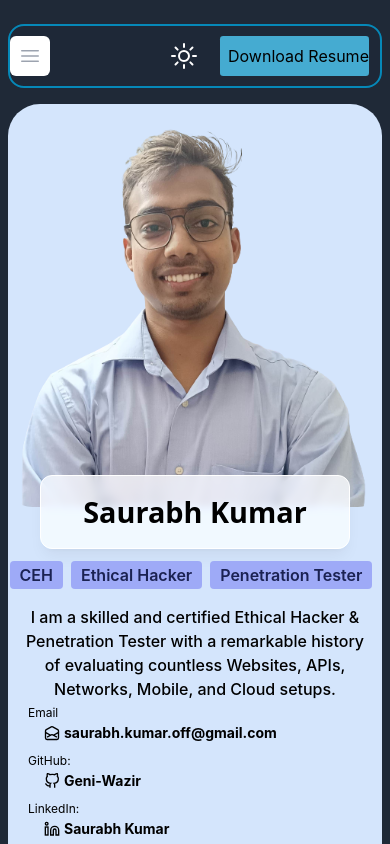
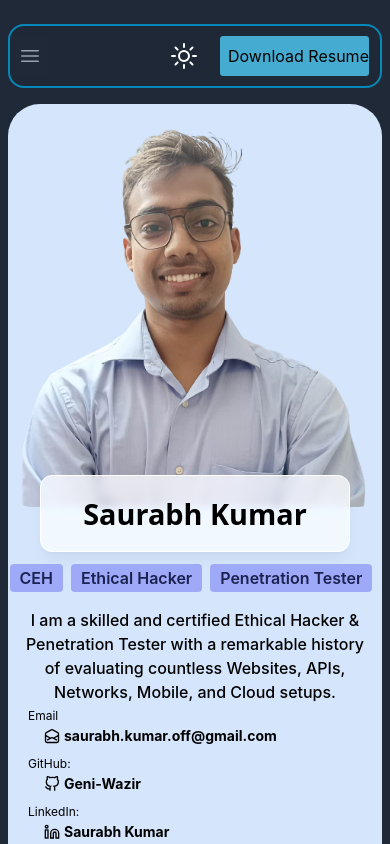
Before and after one commit to Geni-Wazir/Portfolio-React, a React (Create React App) app: page / in a window 390 px wide. Shown: the top 844 px of the page. Built offline with nearby package versions, Linux system fonts and the light colour scheme.

Commit message:
updated css

```diff
--- a/src/App.css
+++ b/src/App.css
@@ -121,10 +121,6 @@
     margin-top: 0.2rem;
   }
 
-  .name {
-    font-size: 1.8rem;
-  }
-
   ::-webkit-scrollbar {
     display: none; /* Chrome, Safari, and Opera */
   }
--- a/src/Components/Navbar.js
+++ b/src/Components/Navbar.js
@@ -61,7 +61,7 @@
           <div className="mx-auto max-w-7xl px-2 md:px-6 lg:px-8">
             <div className={`border-2 border-[${props.mode ? '#1f94bf' : '#0688b8'}] relative flex h-16 items-center justify-between bg-[${props.mode ? '#e6f1fa' : '#1f2937'}] bg-opacity-80 navar`}>
               <div className="absolute inset-y-0 left-0 flex items-center md:hidden">
-                <Disclosure.Button className={`bg-[${props.mode ? '#97b9e8' : 'white'}] w-full relative inline-flex items-center justify-center rounded-md p-2 text-gray-400 hover:bg-gray-700 hover:text-white focus:outline-none focus:ring-2 focus:ring-inset focus:ring-white`}>
+                <Disclosure.Button className={`bg-[${props.mode ? '#e6f1fa' : '#1f2937'}] w-full relative inline-flex items-center justify-center rounded-md p-2 text-gray-400 hover:bg-gray-700 hover:text-white focus:outline-none focus:ring-2 focus:ring-inset focus:ring-white`}>
                   <span className="absolute -inset-0.5" />
                   <span className="sr-only">Open main menu</span>
                   {open ? (
--- a/src/Components/Profile.js
+++ b/src/Components/Profile.js
@@ -12,7 +12,7 @@
 			</div>
             <figcaption className="relative bottom-8 items-center justify-between  left-2/4 flex flex-col w-[calc(100%-4rem)] -translate-x-2/4 rounded-xl border border-white bg-white/75 py-4 px-8 shadow-lg shadow-black/5 saturate-200 backdrop-blur-sm">
               <div>
-                <Typography variant="h2" className="items-center justify-between name" color="blue-gray">
+                <Typography variant="h2" className="items-center justify-between text-[1.8rem]" color="blue-gray">
                   Saurabh Kumar
                 </Typography>
               </div>
```
